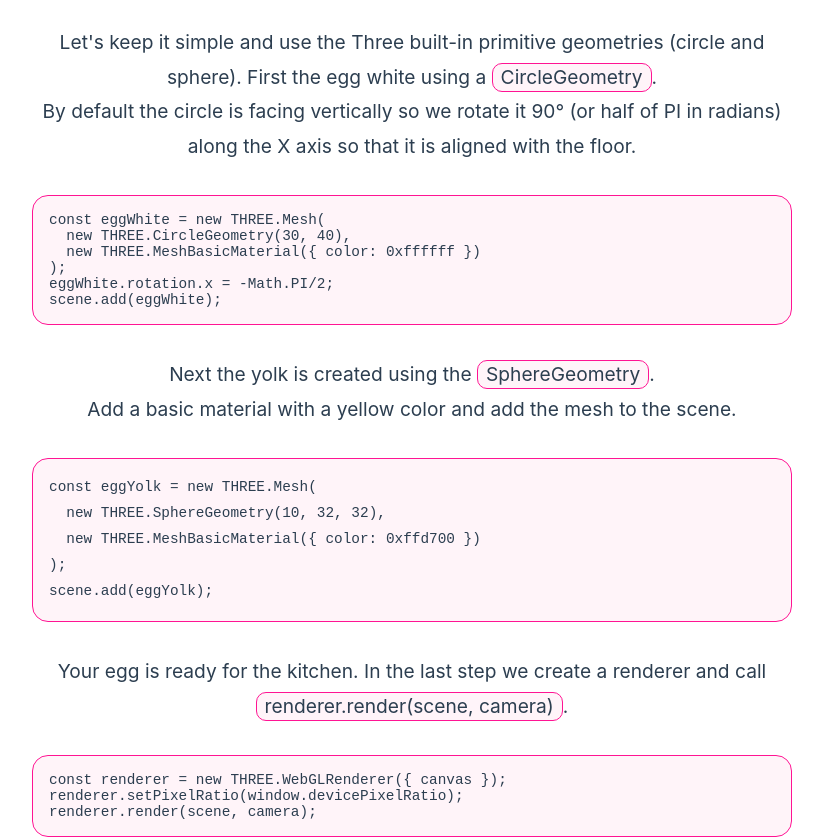
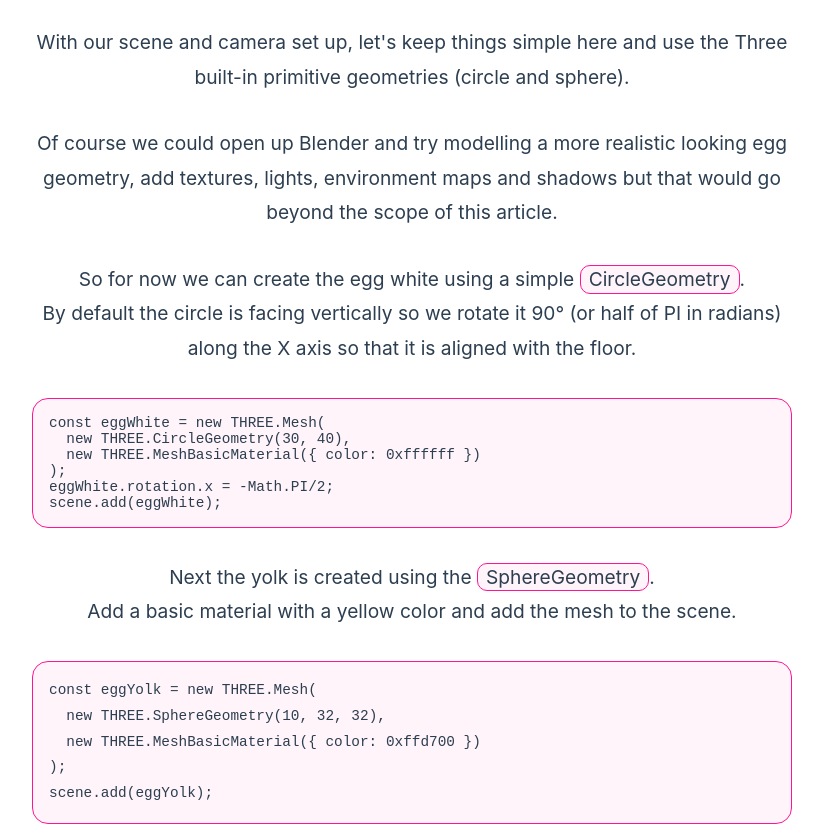
Before and after one commit to mikatalk/vuevos, a Vue app: page /webgl-3d in a window 1280 px wide. Shown: the part 1180-2019 px from the top of the page, without its empty margins (228-1051 px from the left). Built offline with nearby package versions, Linux system fonts and the light colour scheme; a small style sheet from the web is missing.

Commit message:
Article edits

```diff
--- a/src/views/WebGL3D.vue
+++ b/src/views/WebGL3D.vue
@@ -42,10 +42,23 @@ scene.background = new THREE.Color(0xff69b4);
     </pre>
 
     <p>
-      Let's keep it simple and use the
+      With our scene and camera set up, let's keep things simple
+      here and use the
       Three built-in primitive geometries (circle and sphere).
-      First the egg white using a <c>CircleGeometry</c>. <br/>
-      By default the circle is facing vertically so we rotate it 90° (or half of PI in radians)
+    </p>
+
+    <p>
+      Of course we could open up Blender and try modelling a more
+      realistic looking egg geometry, add textures, lights,
+      environment maps and shadows but that would go beyond the scope
+      of this article.
+    </p>
+
+    <p>
+      So for now we can create the egg white using a simple
+      <c>CircleGeometry</c>. <br/>
+      By default the circle is facing vertically so we rotate it 90°
+      (or half of PI in radians)
       along the X axis so that it is aligned with the floor.
     </p>
 
@@ -74,8 +87,9 @@ scene.add(eggYolk);`)">
     </pre>
 
     <p>
-      Your egg is ready for the kitchen.
-      In the last step we create a renderer and call <c>renderer.render(scene, camera)</c>.
+      Your egg is now ready for the kitchen.
+      In the last step we create a renderer
+      and call <c>renderer.render(scene, camera)</c>.
     </p>
 
     <pre>
```
